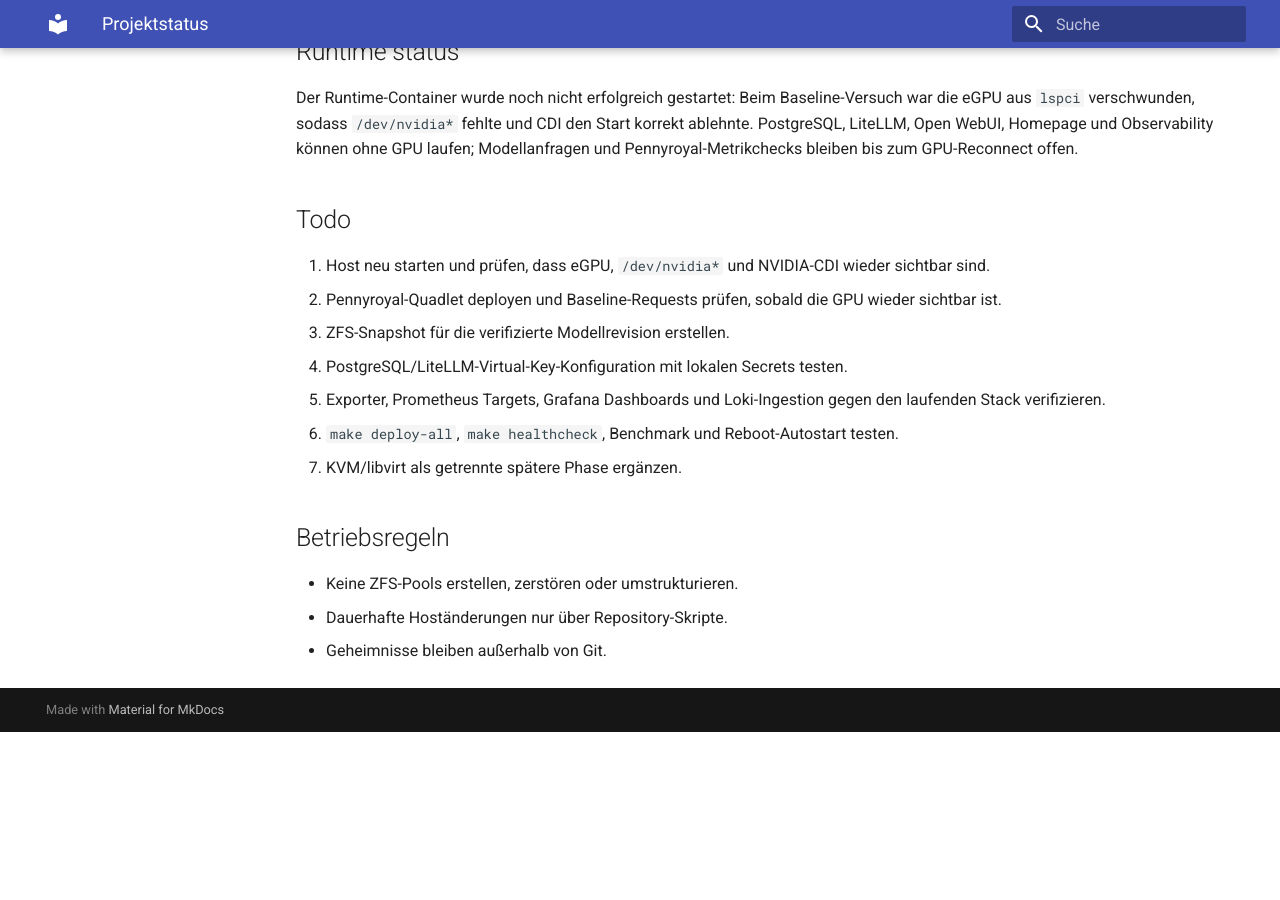
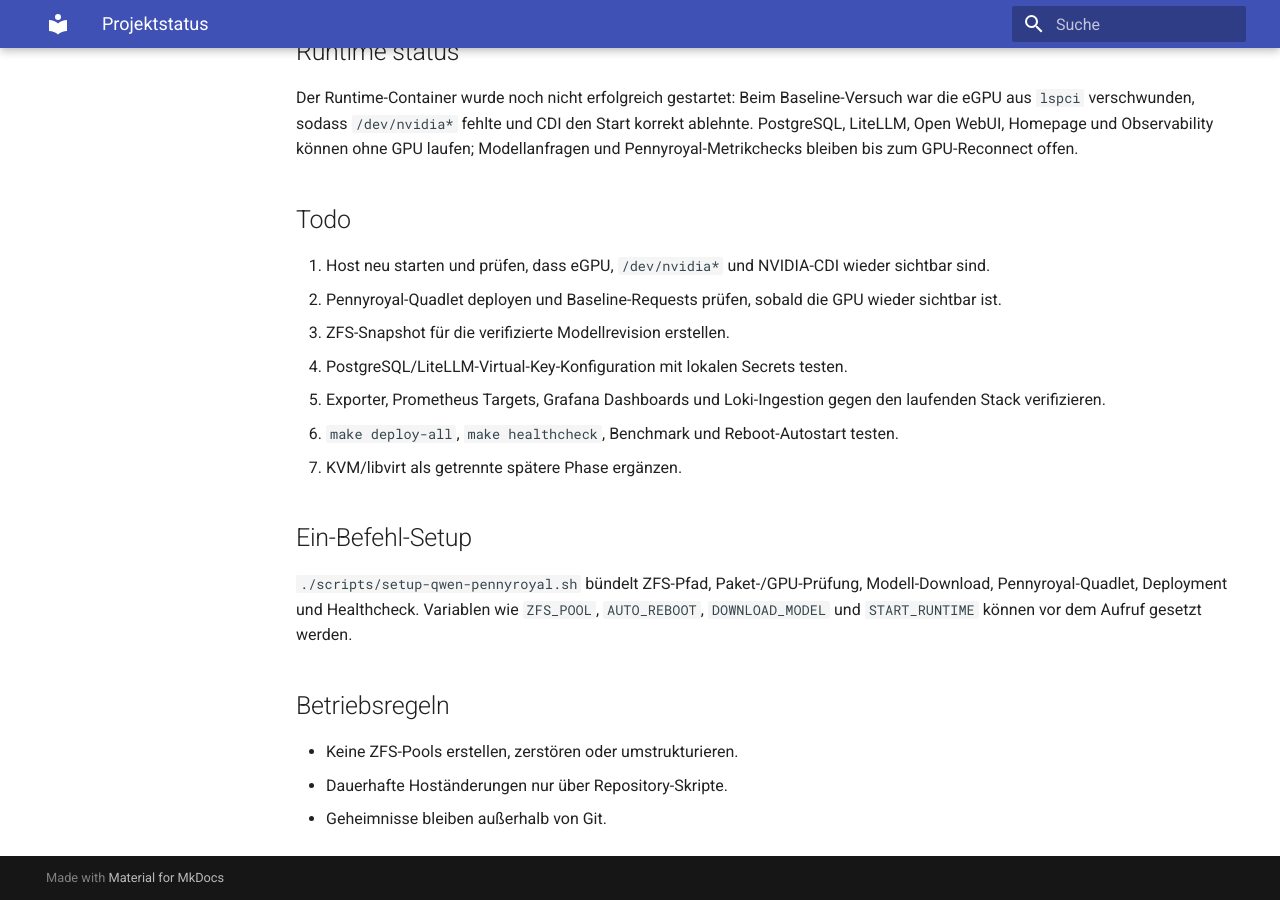
Before and after one commit to thomasdenk79-cyber/llm-infra-setup, an MkDocs documentation site: the page built from docs/STATUS.md, in a window 1280 px wide and 900 px high, scrolled down 1033 px. Built offline with MkDocs 1.6.1 and Material for MkDocs 9.7.7, drawn with Linux system fonts in a browser that asks for light colours; before the commit the page ends 1765 px from its top, so only the background shows below that.

Commit message:
add one-command Qwen Pennyroyal setup

```diff
--- a/docs/STATUS.md
+++ b/docs/STATUS.md
@@ -35,6 +35,13 @@
 6. `make deploy-all`, `make healthcheck`, Benchmark und Reboot-Autostart testen.
 7. KVM/libvirt als getrennte spätere Phase ergänzen.
 
+## Ein-Befehl-Setup
+
+`./scripts/setup-qwen-pennyroyal.sh` bündelt ZFS-Pfad, Paket-/GPU-Prüfung,
+Modell-Download, Pennyroyal-Quadlet, Deployment und Healthcheck. Variablen wie
+`ZFS_POOL`, `AUTO_REBOOT`, `DOWNLOAD_MODEL` und `START_RUNTIME` können vor dem
+Aufruf gesetzt werden.
+
 ## Betriebsregeln
 
 - Keine ZFS-Pools erstellen, zerstören oder umstrukturieren.
```
Also changed, not shown: README.md (+10 -0 lines), 2 other files.
